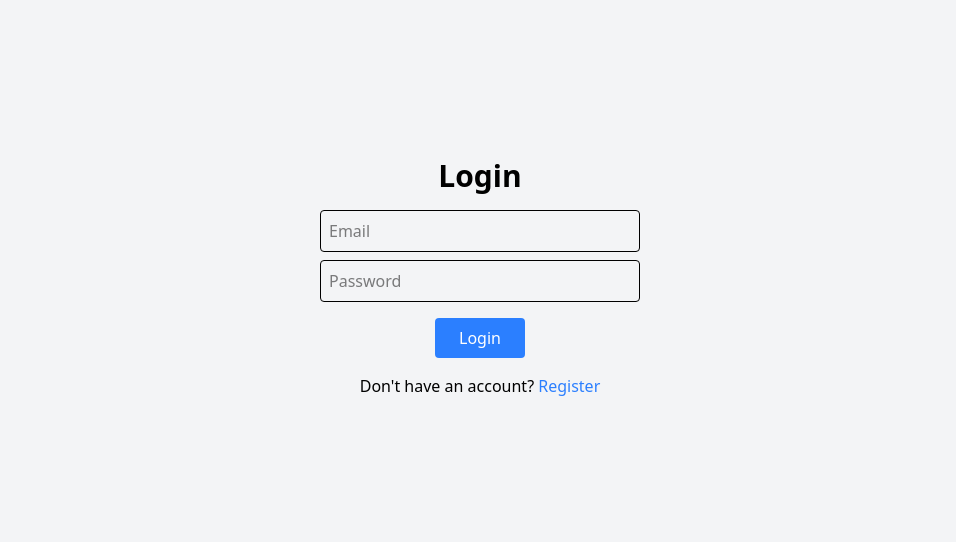
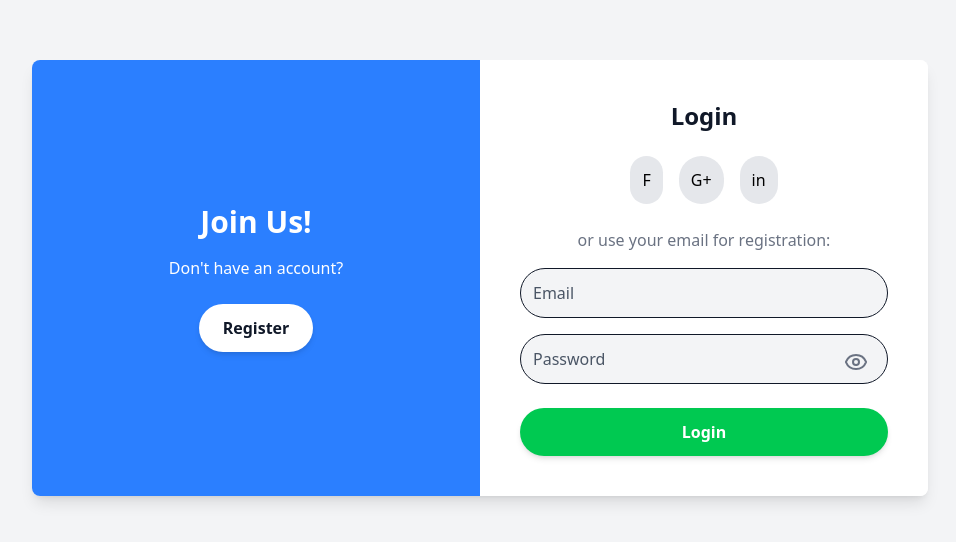
Before and after one commit to Athistaraja/Smart-Home-Frontend, a React (Vite) app: page / in a window 1280 px wide. Shown: the part 122-664 px from the top of the page, without its empty margins (160-1116 px from the left). Built offline with nearby package versions, Linux system fonts and the light colour scheme.

Commit message:
add a animation

```diff
--- a/src/App.jsx
+++ b/src/App.jsx
@@ -3,13 +3,15 @@ import { BrowserRouter as Router, Routes, Route, Link, useNavigate } from "react
 import { Login } from "./components/Login";
 import { Register } from "./components/Register"
 import { SmartHomeDashboard} from "./components/SmartHomeDashboard"
+import { AuthPage } from "./components/AuthPage";
 
 
 export default function App() {
   return (
     <Router>
       <Routes>
-        <Route path="/" element={<Login />} />
+        <Route path="/" element={<AuthPage />} />
+        <Route path="/login" element={<Login />} />
         <Route path="/register" element={<Register />} />
         <Route path="/dashboard" element={<SmartHomeDashboard />} />
       </Routes>
--- /dev/null
+++ b/src/components/AuthPage.jsx
@@ -0,0 +1,67 @@
+import React, { useState } from "react";
+import { useNavigate } from "react-router-dom";
+import { Eye, EyeOff } from "lucide-react";
+import { motion, AnimatePresence } from "framer-motion";
+
+export function AuthPage() {
+  const navigate = useNavigate();
+  const [showPassword, setShowPassword] = useState(false);
+  const [isRegister, setIsRegister] = useState(false);
+
+  return (
+    <motion.div
+  initial={{ opacity: 0, scale: 0.9 }}
+  animate={{ opacity: 1, scale: 1 }}
+  transition={{ duration: 0.5 }}
+  className="flex flex-col md:flex-row items-center justify-center min-h-screen bg-gray-100 p-4"
+>
+  <div className="relative flex flex-col md:flex-row w-full max-w-4xl bg-white shadow-lg rounded-lg overflow-hidden">
+    {/* Left Side */}
+    <motion.div
+      initial={{ x: isRegister ? -300 : 300, opacity: 0 }}
+      animate={{ x: 0, opacity: 1 }}
+      exit={{ x: isRegister ? 300 : -300, opacity: 0 }}
+      transition={{ duration: 0.5 }}
+      className={`w-full md:w-1/2 flex flex-col items-center justify-center p-10 transition-all ${isRegister ? 'bg-green-500 text-white' : 'bg-blue-500 text-white'}`}
+    >
+      <h2 className="text-3xl font-bold mb-4">{isRegister ? "Welcome Back!" : "Join Us!"}</h2>
+      <p className="mb-6">{isRegister ? "Already have an account?" : "Don't have an account?"}</p>
+      <button onClick={() => setIsRegister(!isRegister)} className="bg-white text-gray-900 px-6 py-3 rounded-full font-bold shadow-md hover:scale-110 transition duration-300">
+        {isRegister ? "Login" : "Register"}
+      </button>
+    </motion.div>
+
+    {/* Right Side */}
+    <AnimatePresence mode="wait">
+      <motion.div
+        key={isRegister ? "registerForm" : "loginForm"}
+        initial={{ x: isRegister ? 300 : -300, opacity: 0 }}
+        animate={{ x: 0, opacity: 1 }}
+        exit={{ x: isRegister ? -300 : 300, opacity: 0 }}
+        transition={{ duration: 0.5 }}
+        className="w-full md:w-1/2 bg-white p-10 flex flex-col items-center text-center"
+      >
+        <h2 className="text-2xl font-bold mb-6 text-gray-900">{isRegister ? "Register" : "Login"}</h2>
+        <div className="flex space-x-4 mb-6">
+          <button className="p-3 bg-gray-200 rounded-full hover:bg-gray-300">F</button>
+          <button className="p-3 bg-gray-200 rounded-full hover:bg-gray-300">G+</button>
+          <button className="p-3 bg-gray-200 rounded-full hover:bg-gray-300">in</button>
+        </div>
+        <p className="text-gray-500 mb-4">or use your email for registration:</p>
+        <input className="p-3 border rounded-full mb-4 w-full bg-gray-100 text-gray-900 placeholder-gray-600" type="email" placeholder="Email" />
+        {isRegister && <input className="p-3 border rounded-full mb-4 w-full bg-gray-100 text-gray-900 placeholder-gray-600" type="text" placeholder="Full Name" />}
+        <div className="relative w-full">
+          <input className="p-3 border rounded-full w-full bg-gray-100 text-gray-900 placeholder-gray-600" type={showPassword ? "text" : "password"} placeholder="Password" />
+          <button className="absolute right-5 top-4 text-gray-500 hover:text-gray-700 transition" onClick={() => setShowPassword(!showPassword)}>
+            {showPassword ? <EyeOff /> : <Eye />}
+          </button>
+        </div>
+        <button className="bg-green-500 text-white px-6 py-3 rounded-full mt-6 w-full font-bold shadow-md hover:scale-110 transition duration-300" onClick={() => navigate("/dashboard")}>
+          {isRegister ? "Sign Up" : "Login"}
+        </button>
+      </motion.div>
+    </AnimatePresence>
+  </div>
+</motion.div>
+  );
+}
--- a/src/components/Login.jsx
+++ /dev/null
@@ -1,17 +0,0 @@
-import React from "react";
-import { BrowserRouter as Router, Routes, Route, Link, useNavigate } from "react-router-dom";
-
-export function Login() {
-    const navigate = useNavigate();
-    return (
-      <div className="flex flex-col items-center justify-center min-h-screen bg-gray-100">
-        <h2 className="text-3xl font-bold mb-4">Login</h2>
-        <input className="p-2 border rounded mb-2 w-80" type="email" placeholder="Email" />
-        <input className="p-2 border rounded mb-4 w-80" type="password" placeholder="Password" />
-        <button className="bg-blue-500 text-white px-6 py-2 rounded" onClick={() => navigate("/dashboard")}>
-          Login
-        </button>
-        <p className="mt-4">Don't have an account? <Link to="/register" className="text-blue-500">Register</Link></p>
-      </div>
-    );
-  }
--- a/src/components/Register.jsx
+++ /dev/null
@@ -1,19 +0,0 @@
-import React from "react";
-import { BrowserRouter as Router, Routes, Route, Link, useNavigate } from "react-router-dom";
-
-export function Register() {
-    const navigate = useNavigate();
-    return (
-      <div className="flex flex-col items-center justify-center min-h-screen bg-gray-100">
-        <h2 className="text-3xl font-bold mb-4">Register</h2>
-        <input className="p-2 border rounded mb-2 w-80" type="text" placeholder="Name" />
-        <input className="p-2 border rounded mb-2 w-80" type="email" placeholder="Email" />
-        <input className="p-2 border rounded mb-2 w-80" type="password" placeholder="Password" />
-        <input className="p-2 border rounded mb-4 w-80" type="password" placeholder="Confirm Password" />
-        <button className="bg-green-500 text-white px-6 py-2 rounded" onClick={() => navigate("/dashboard")}>
-          Register
-        </button>
-        <p className="mt-4">Already have an account? <Link to="/" className="text-blue-500">Login</Link></p>
-      </div>
-    );
-  }
--- a/src/components/SmartHomeDashboard.jsx
+++ b/src/components/SmartHomeDashboard.jsx
@@ -1,13 +1,16 @@
 import { useState } from "react";
 import { Switch } from "./Switch";
+import { Link, useNavigate } from "react-router-dom";
 import { LineChart, Line, XAxis, YAxis, Tooltip, ResponsiveContainer } from "recharts";
-import { Thermometer, Wifi, Tv, Fan, CloudSun, Camera, Music, Speaker } from "lucide-react";
+import { Thermometer, Wifi, Tv, Fan, CloudSun, Camera, Music, Speaker, Eye, EyeOff } from "lucide-react";
 
 const devices = [
   { id: 1, name: "Nest Wifi", icon: <Wifi />, status: true },
   { id: 2, name: "Benq TV", icon: <Tv />, status: false },
   { id: 3, name: "Thermostat", icon: <Thermometer />, status: true },
-  { id: 4, name: "Speaker", icon: <Speaker />, status: true },
+  { id: 4, name: "Speaker", icon: <Speaker />, status: false },
+  { id: 5, name: "music", icon: <Music />, status: false},
+  { id: 6, name: "fan", icon: <Fan />, status: false},
 ];
 
 const energyData = [
@@ -22,6 +25,7 @@ const energyData = [
 
 export function SmartHomeDashboard() {
   const [deviceStatus, setDeviceStatus] = useState(devices);
+  const [fanOn, setFanOn] = useState(false);
 
   const toggleDevice = (id) => {
     setDeviceStatus((prev) =>
@@ -34,6 +38,7 @@ export function SmartHomeDashboard() {
   return (
     <div className="p-6 bg-gray-100 min-h-screen flex flex-col items-center">
       <h1 className="text-3xl font-bold mb-6">Good Morning, Lemonaru</h1>
+      <Link to="/" className="text-red-500 mb-4">Logout</Link>
       <div className="grid grid-cols-1 md:grid-cols-3 gap-6 w-full max-w-6xl">
         {/* Weather Widget */}
         <div className="p-6 bg-white shadow-lg rounded-lg flex flex-col items-center">
@@ -56,6 +61,7 @@ export function SmartHomeDashboard() {
           <p className="text-sm text-red-500">Live</p>
         </div>
       </div>
+
 
       {/* Devices Section */}
       <h2 className="text-2xl font-bold mt-8 mb-4">My Devices</h2>
```
